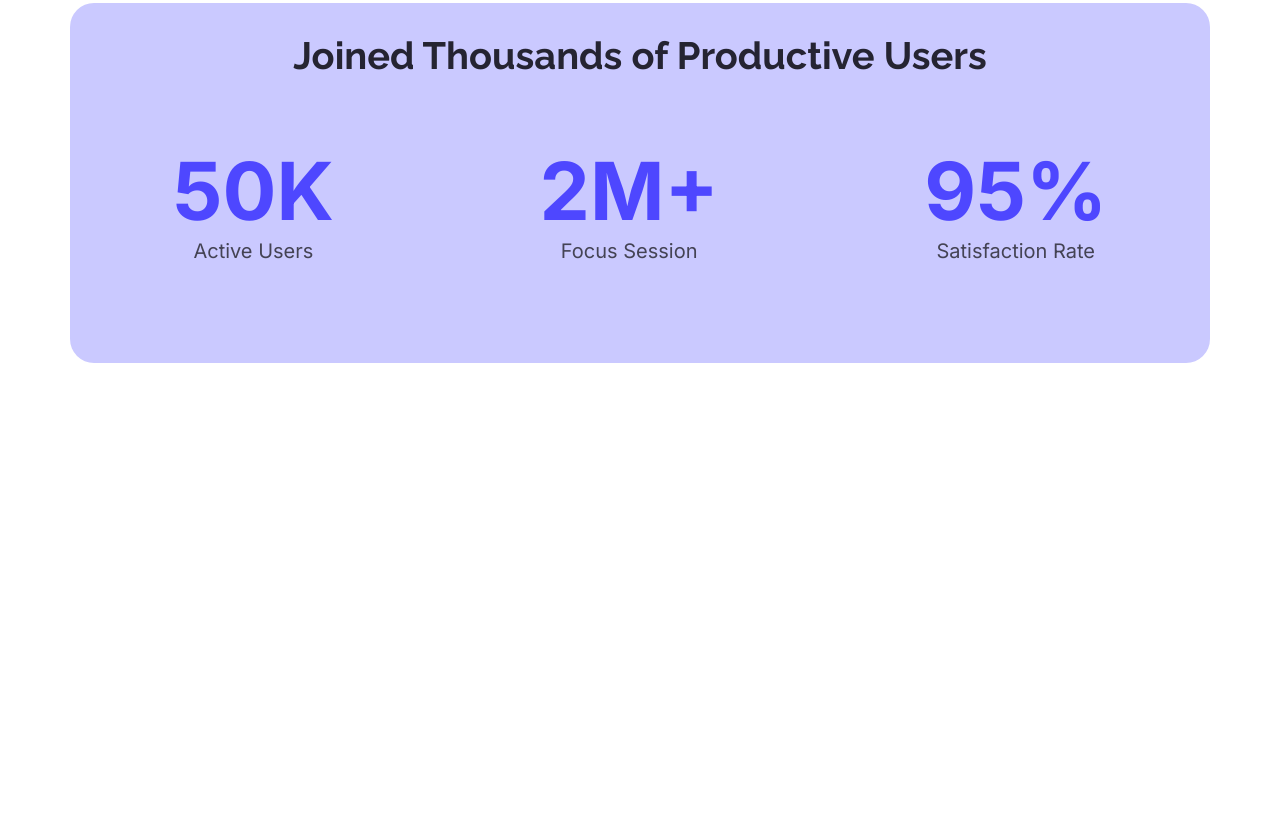
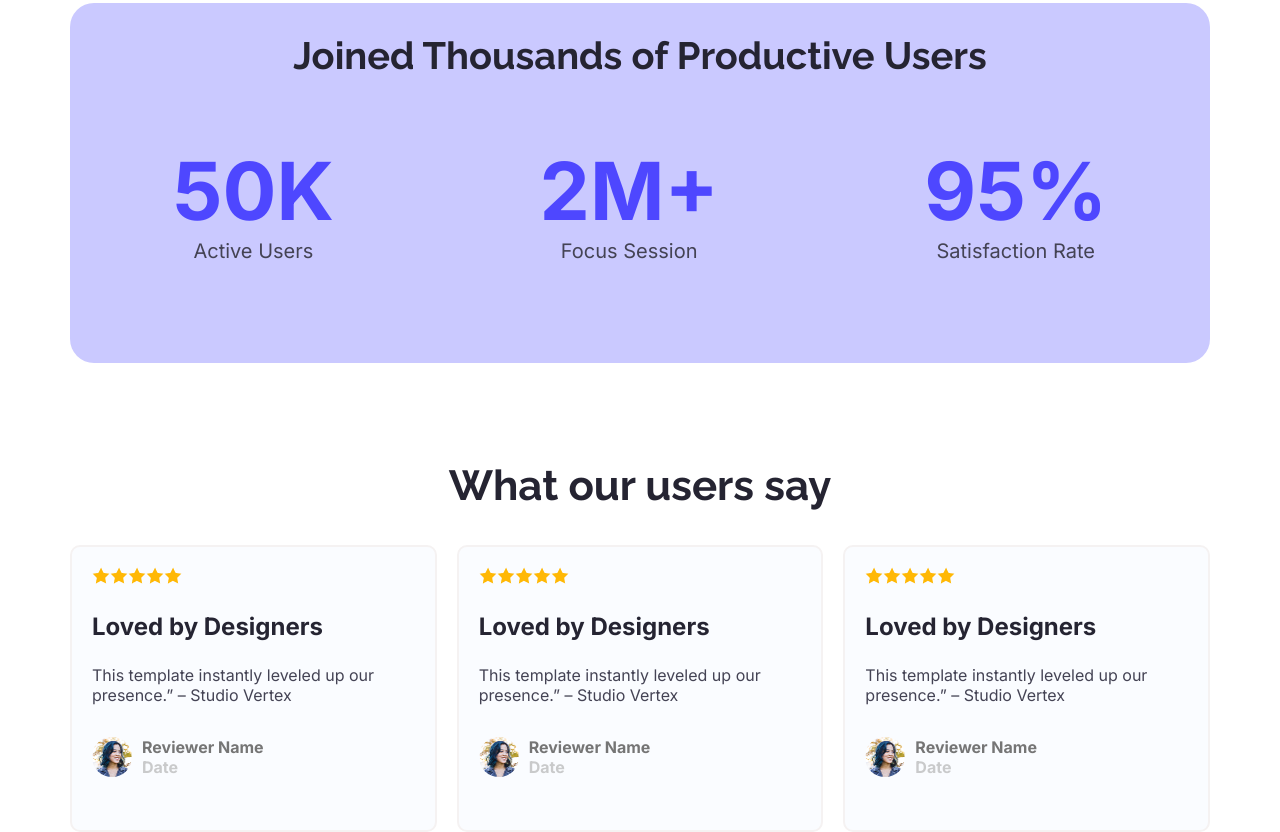
Before and after one commit to Nahidul-Islam78/webflow-project, a plain HTML site: page index.html in a window 1280 px wide. Shown: the part 1154-1986 px from the top of the page. Before the commit the page ends 1525 px from the top, so only its background shows below. Drawn offline with Linux system fonts and the light colour scheme.

Commit message:
add feed-back section

```diff
--- a/index.html
+++ b/index.html
@@ -59,8 +59,8 @@
     </section>
 
     <section class="productive-users">
-      <h5 class="users-title raleway-normal">Joined Thousands of Productive Users</h5>
-      <div class="user-subtitle">
+      <h5 class="users-titles raleway-normal">Joined Thousands of Productive Users</h5>
+      <div class="user-subtitles">
         <div>
           <p class="inter-normal count">50K</p>
           <p class="count-name inter-normal">Active Users</p>
@@ -76,6 +76,45 @@
       </div>
 
     </section>
+    <section class="feed-back">
+      <h6 class="raleway-normal feed-back-title">What our users say</h6>
+      <div class="user-card">
+        <div class="user">
+          <img src="Assets/icon-star.png" alt=""><img src="Assets/icon-star.png" alt=""><img src="Assets/icon-star.png" alt=""><img src="Assets/icon-star.png" alt=""><img src="Assets/icon-star.png" alt="">
+          <p class="inter-normal user-title">Loved by Designers</p>
+          <p class="inter-normal user-subtitle">This template instantly leveled up our <br> presence.” – Studio Vertex</p>
+          <div class="user-profile">
+            <img src="Assets/avatar.png" alt="user1 profile">
+            <p class="inter-normal profile-name">Reviewer Name <br>
+            <span class="profile-date">Date</span></p>
+          </div>
+        </div>
+        <div class="user">
+          <img src="Assets/icon-star.png" alt=""><img src="Assets/icon-star.png" alt=""><img src="Assets/icon-star.png"
+            alt=""><img src="Assets/icon-star.png" alt=""><img src="Assets/icon-star.png" alt="">
+          <p class="inter-normal user-title">Loved by Designers</p>
+          <p class="inter-normal user-subtitle">This template instantly leveled up our <br> presence.” – Studio Vertex</p>
+          <div class="user-profile">
+            <img src="Assets/avatar.png" alt="user1 profile">
+            <p class="inter-normal profile-name">Reviewer Name <br>
+              <span class="profile-date">Date</span>
+            </p>
+          </div>
+        </div>
+        <div class="user">
+          <img src="Assets/icon-star.png" alt=""><img src="Assets/icon-star.png" alt=""><img src="Assets/icon-star.png"
+            alt=""><img src="Assets/icon-star.png" alt=""><img src="Assets/icon-star.png" alt="">
+          <p class="inter-normal user-title">Loved by Designers</p>
+          <p class="inter-normal user-subtitle">This template instantly leveled up our <br> presence.” – Studio Vertex</p>
+          <div class="user-profile">
+            <img src="Assets/avatar.png" alt="user1 profile">
+            <p class="inter-normal profile-name">Reviewer Name <br>
+              <span class="profile-date">Date</span>
+            </p>
+          </div>
+        </div>
+      </div>
+    </section>
 
   </main>
   <footer></footer>
--- a/style.css
+++ b/style.css
@@ -63,6 +63,7 @@
 .main-section{
   max-width: 1140px;
   margin: 0 auto;
+  color: #F5F8FF;
 }
 
 /*style action section*/
@@ -96,7 +97,7 @@
   background-color: #CAC9FF;
   border-radius: 24px;
 }
-.productive-users .users-title{
+.productive-users .users-titles{
   padding-top: 30px;
   font-size: 38px;
   color: #252432;
@@ -104,22 +105,78 @@
 }
 
 /*style productive users section*/
-.productive-users .user-subtitle{
+
+.productive-users .user-subtitles{
   display: flex;
   justify-content:space-around;
   align-items: center;
 }
-.user-subtitle .count{
+.user-subtitles .count{
   font-size: 80px;
   color: #4E47FF;
   margin-bottom: 0;
   margin-top: 0;
   text-align: center;
 }
-.user-subtitle .count-name{
+.user-subtitles .count-name{
   margin-top: 0;
   font-size: 20px;
   text-align: center;
   font-weight: 400;
   color: #444354;
 }
+/* style feed-back section */
+.feed-back{
+  height: 342px;
+
+}
+.feed-back-title{
+  font-size: 42px;
+  color: #252432;
+  text-align: center;
+  margin-bottom: 35px;
+}
+
+.user-card{
+  display: flex;
+  gap: 20px;
+  margin-top: 0;
+}
+
+
+.user{
+  width: 366px;
+  height: 243px;
+  background-color: #FAFCFF;
+  font: 5f 7fd;
+  border: 2px solid #F5F2F2;
+  border-radius: 10px;
+  padding: 20px;
+
+}
+.user-title{
+  font-size: 24px;
+  color:#252432;
+}
+.user-subtitle{
+  color: #444354;
+  font-weight: 400;
+}
+
+
+.user-profile{
+  display: flex;
+  align-items: center;
+  gap: 10px;
+}
+.user-profile img{
+  border-radius: 50px;
+  height: 40px;
+  width: 40px;
+}
+.profile-name{
+  color: #757575;
+}
+.profile-date{
+  color:#C9CACB ;
+}
```
